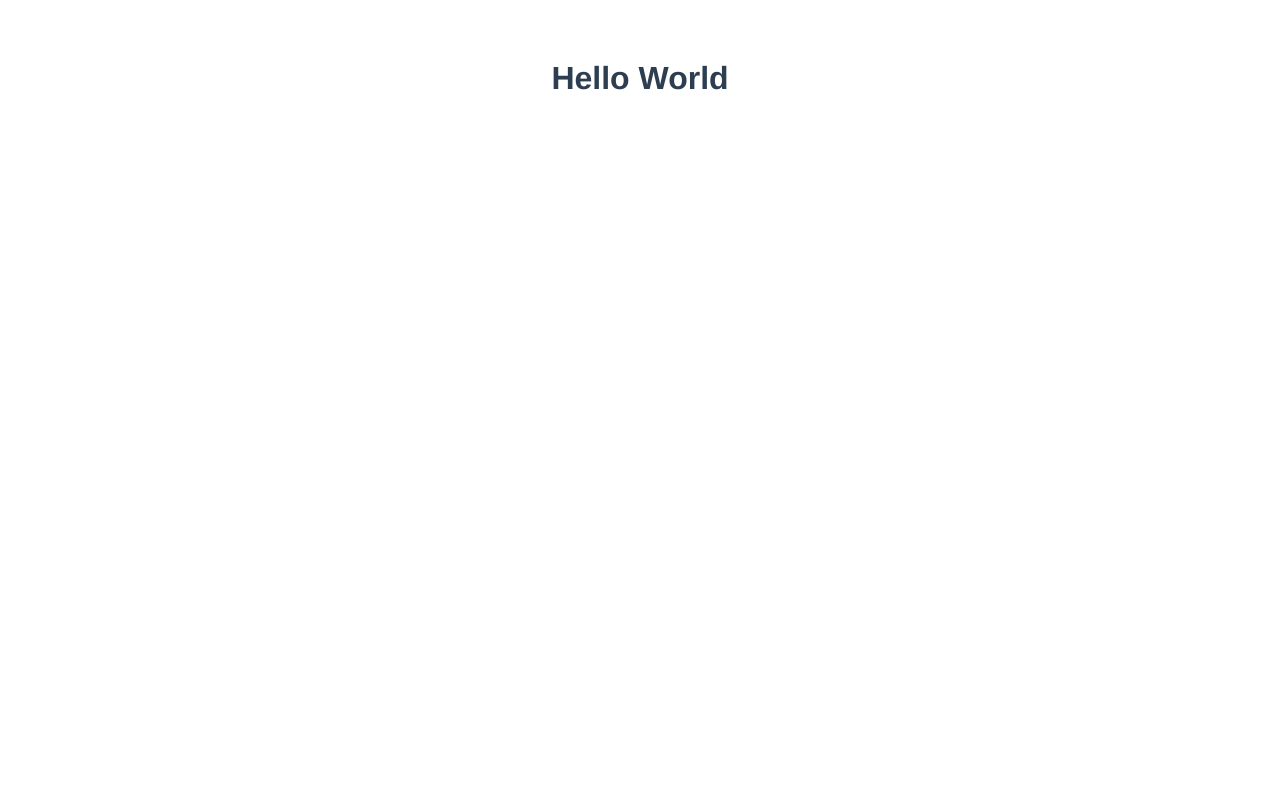
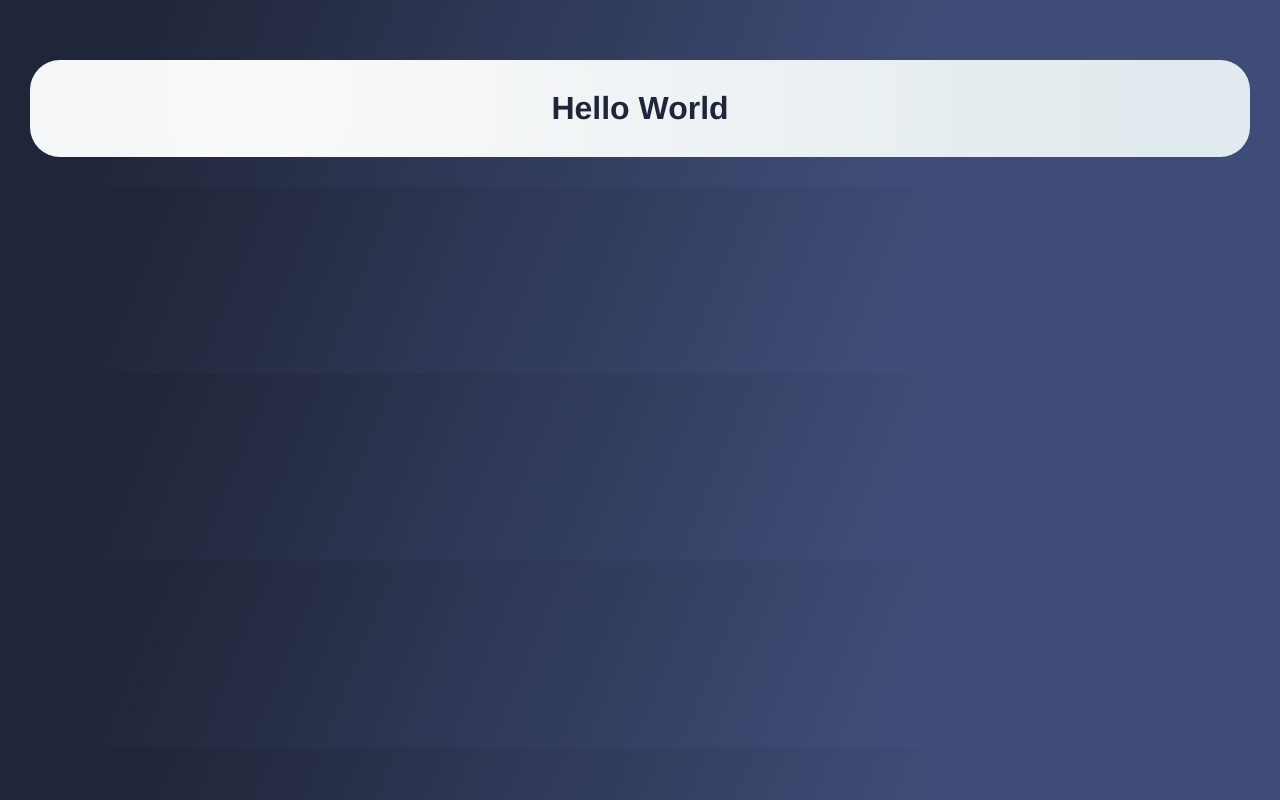
Before and after one commit to Lu-Smith/tic_tac_toe_vue, a Vue app: page / in a window 1280 px wide. Built offline with nearby package versions, Linux system fonts and the light colour scheme.

Commit message:
Updated styles

```diff
--- a/src/App.vue
+++ b/src/App.vue
@@ -18,7 +18,10 @@ export default defineComponent({
   -webkit-font-smoothing: antialiased;
   -moz-osx-font-smoothing: grayscale;
   text-align: center;
-  color: #2c3e50;
-  margin-top: 60px;
+  margin-top: 30px;
+  background: radial-gradient(circle at 18.7% 37.8%, rgb(250, 250, 250) 0%, rgb(225, 234, 238) 90%);
+  color: rgb(32, 38, 57);
+  padding: 30px;
+  border-radius: 30px;
 }
 </style>
--- a/src/assets/global.css
+++ b/src/assets/global.css
@@ -3,3 +3,9 @@
     padding: 0;
     box-sizing: border-box;
 }
+
+body {
+    background: linear-gradient(112.1deg, rgb(32, 38, 57) 11.4%, rgb(63, 76, 119) 70.2%);
+    color: white;
+    padding: 30px;
+}
--- a/src/main.ts
+++ b/src/main.ts
@@ -1,4 +1,5 @@
 import { createApp } from 'vue'
 import App from './App.vue'
+import './assets/global.css'
 
 createApp(App).mount('#app')
```
